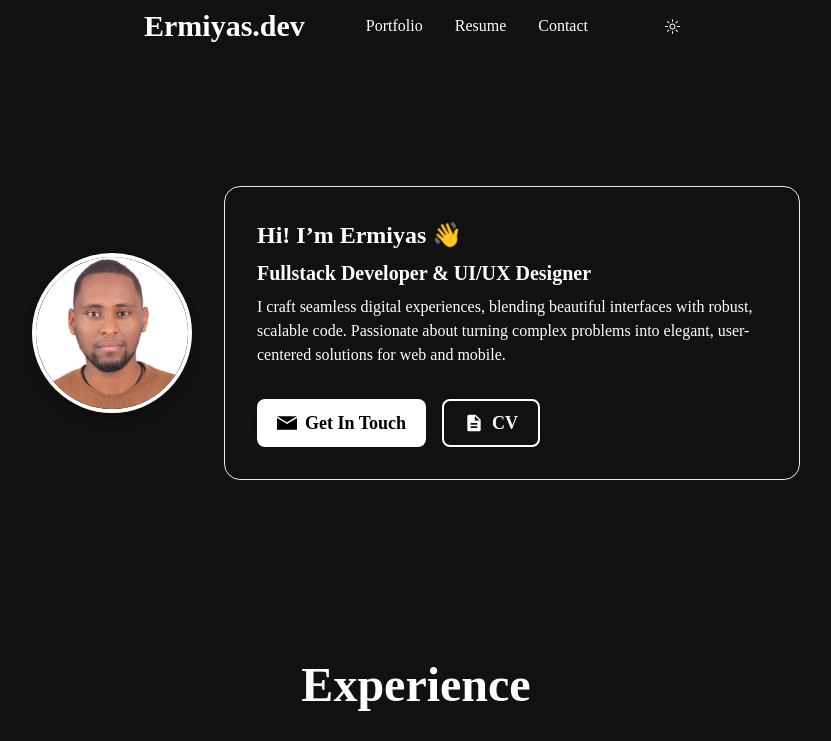
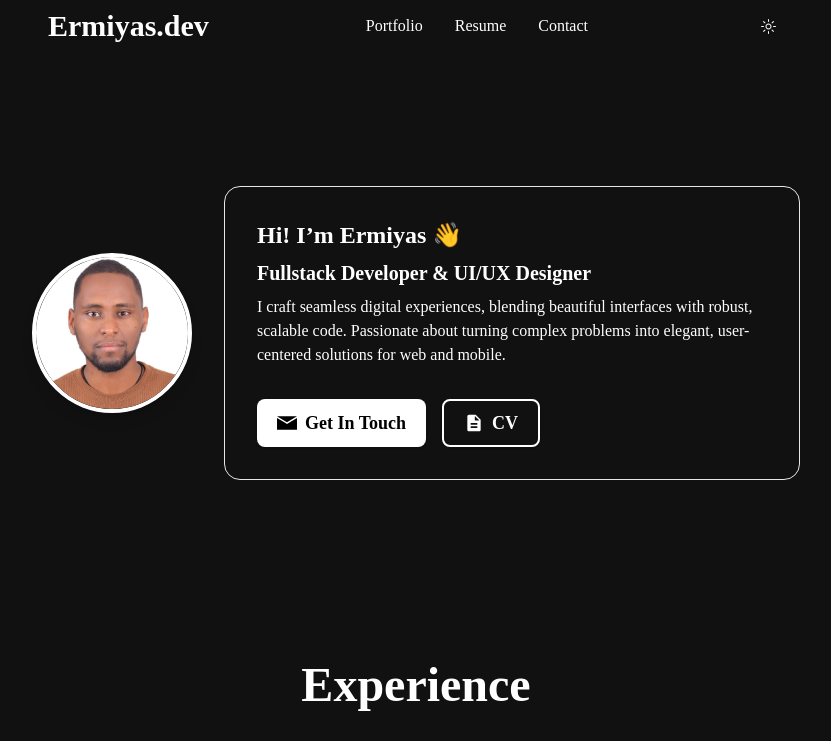
Before and after one commit to Yishak27/Portifolioo, a React (Create React App) app: page / in a window 1280 px wide. Shown: the top 741 px of the page, without its empty margins (224-1055 px from the left). Built offline with nearby package versions, Linux system fonts and the light colour scheme.

Commit message:
some adjustment on nav bar and home page

```diff
--- a/src/components/page/HomePage.js
+++ b/src/components/page/HomePage.js
@@ -4,13 +4,10 @@
 export const HomePage = () => {
     return (
         <section className="w-full min-h-[70vh] flex flex-col items-center justify-center px-4 py-12">
-            {/* <h1 className="text-4xl md:text-6xl font-bold text-[var(--color-primary)] mb-10 text-center">Ermiyas Damte.</h1> */}
-            <div className="flex flex-col md:flex-row items-center justify-center gap-8 w-full max-w-3xl">
-                {/* Profile Image */}
+            <div className="flex flex-col md:flex-row items-center justify-center gap-8 w-full max-w-7xl">
                 <div className="flex-shrink-0 flex items-center justify-center">
                     <img src="/photo.jpg" alt="Ermiyas Damte" className="rounded-full w-40 h-40 object-cover border-4 border-[var(--color-primary)] shadow-lg" />
                 </div>
-                {/* Intro Card */}
                 <div className="bg-gradient-to-br  rounded-2xl  p-8 flex flex-col gap-6 w-full max-w-xl border">
                     <p className="text-xl md:text-2xl text-[var(--color-primary)] font-semibold">
                         Hi! I’m Ermiyas <span role="img" aria-label="wave">👋</span><br/>
--- a/src/components/page/NavBar.js
+++ b/src/components/page/NavBar.js
@@ -9,7 +9,7 @@
 
     return (
         <nav className="w-full flex justify-center items-center py-2 bg-transparent">
-            <div className="w-full max-w-xl flex justify-between items-center relative px-4">
+            <div className="w-full max-w-3xl flex justify-between items-center relative px-4">
                 <div className="flex-shrink-0">
                     <a href="/" className="font-bold text-2xl md:text-3xl">Ermiyas.dev</a>
                 </div>
```
